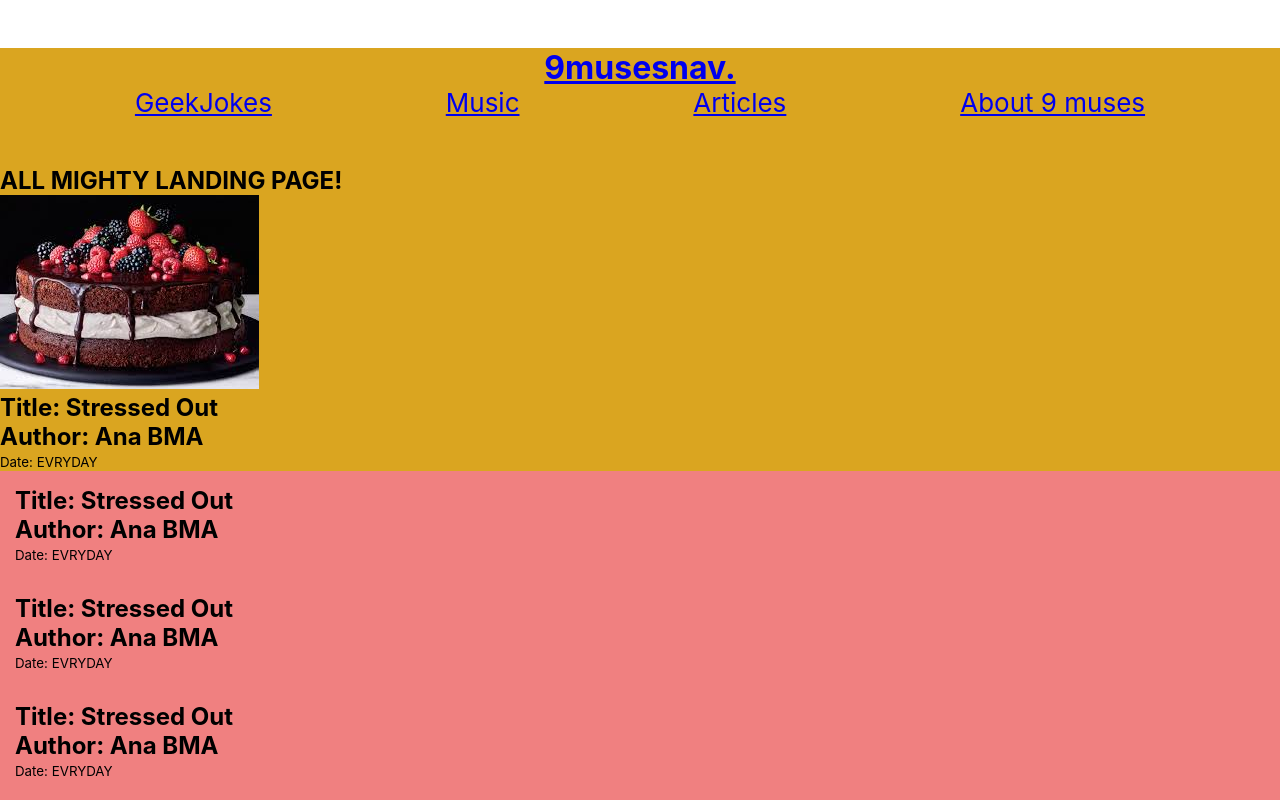
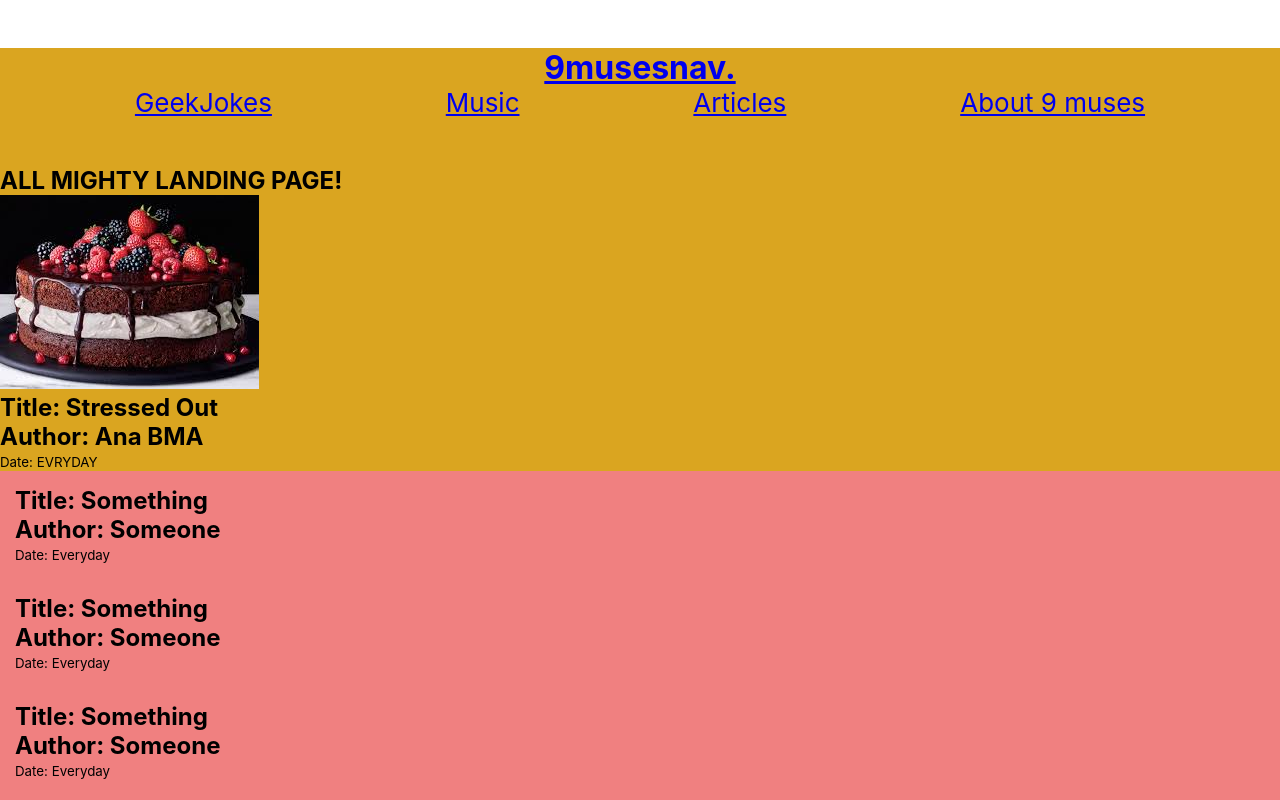
Before and after one commit to makeespresso/9muses, a React (Create React App) app: page / in a window 1280 px wide. Shown: the top 800 px of the page. Built offline with nearby package versions, Linux system fonts and the light colour scheme.

Commit message:
Working on display data

```diff
--- a/src/components/GeekJokes.jsx
+++ b/src/components/GeekJokes.jsx
@@ -1,5 +1,6 @@
 import React, { Component } from 'react'
 import { API_GeekJokes } from '../services/API';
+import SmallCard from './SmallCard';
 
 export default class GeekJokes extends Component {
   constructor() {
@@ -30,7 +31,7 @@ export default class GeekJokes extends Component {
       <div>
         <h1>something</h1>
         {this.state.gotJokes === true ?
-<p>{this.state.jokes[0]}</p>
+          <SmallCard data={this.state.jokes} type="joke" />
           : null}
       </div>
     )
--- a/src/components/SmallCard.jsx
+++ b/src/components/SmallCard.jsx
@@ -2,14 +2,36 @@ import React, { Component } from 'react'
 import { API_GeekJokes } from '../services/API';
 
 export default class SmallCard extends Component {
-   render() {
+  render() {
+    //let jokesArray = Object.values(this.props)  //i need to take out the values of this props. <- not using this bcs returns one array inside another one [[...]]
+    //console.log(this.props.jokes)
+    let { data, type } = this.props
+    console.log(data, type)      // <<== type will be used to have a conditional rendering of the data
     return (
       <div className="smallCard">
-        {/* <img className="smallImg" src={` `} alt="" /> */}
+        {
+          //         console.log(type)
+          //         switch (type) {
+          //           case "joke":
+          //             map del array de jokes en 1 h2
+          //             <h2> joke </h2>
+          //       break;
+          //       case "news":
+          //       map de news si viene con descr, pic, title
+          //               <h2> joke </h2>
+          //       break;
+          //       case "music":
+          //       map con song,
+          //         <h2> joke </h2>
+          // break;
+          //   default:
+          //     break;
+          // }
+        }
         <div>
-          <h2> Title: Stressed Out</h2>
-          <h2> Author: Ana BMA</h2>
-          <small> Date: EVRYDAY</small>
+          <h2> Title: Something</h2>
+          <h2> Author: Someone</h2>
+          <small> Date: Everyday</small>
         </div>
       </div>
     )
```
